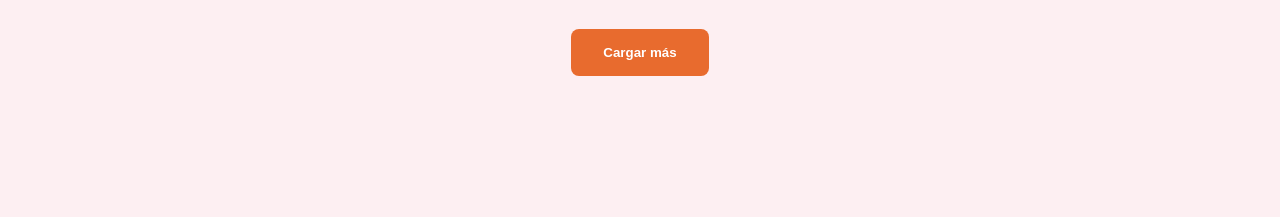
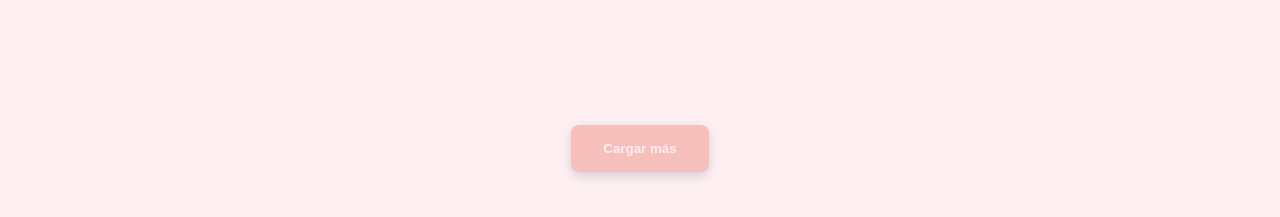
Before and after one commit to Becon02/Japan-Blog-Website, an Astro site: page / in a window 1280 px wide. Shown: the part 485-702 px from the top of the page. Built offline with nearby package versions, Linux system fonts and the light colour scheme; Astro itself is replaced by a stand-in of ours; a web font is replaced by a local one.

Commit message:
Update journal visibility count and enhance button styles for improved UI

```diff
--- a/src/pages/index.astro
+++ b/src/pages/index.astro
@@ -4,7 +4,7 @@
 import { getCollection, type CollectionEntry } from "astro:content";
 
 // 💡 Change this number to test how many posts show initially
-const VISIBLE_COUNT = 5;
+const VISIBLE_COUNT = 2;
 
 const journalEntries = await getCollection("journal");
 
@@ -26,7 +26,7 @@
   <h1 class="main-title">Mi Diario de Viaje</h1>
 
   <!-- Use template string to pass visible count -->
-  <div id="journal-container" data-visible-count={`${VISIBLE_COUNT}`}>
+  <div id="journal-container" class="journal-wrapper" data-visible-count={`${VISIBLE_COUNT}`}>
     {
       renderedEntries.map((entry, index) => (
         <article
--- a/src/styles/Base.css
+++ b/src/styles/Base.css
@@ -113,8 +113,8 @@
 }
 
 .load-more-btn {
-    background-color: #e86b2e;
-    color: white;
+    background-color: #f6bfbc;
+    color: #fdeff2;
     font-weight: bold;
     border: none;
     padding: 1rem 2rem;
@@ -123,8 +123,10 @@
     display: block;
     cursor: pointer;
     transition: background 0.3s ease;
+    box-shadow: 0 4px 12px rgba(0, 0, 0, 0.15);
+    }
 }
 
 .load-more-btn:hover {
-    background-color: #d85c1f;
+    background-color: #f6bfbc;
 }
--- a/src/styles/Journal.css
+++ b/src/styles/Journal.css
@@ -11,6 +11,7 @@
     margin-bottom: 2rem;
     padding-bottom: 0.5rem;
     border-bottom: 2px solid #f6bfbc;
+
 }
 
 .journal-entry {
```
